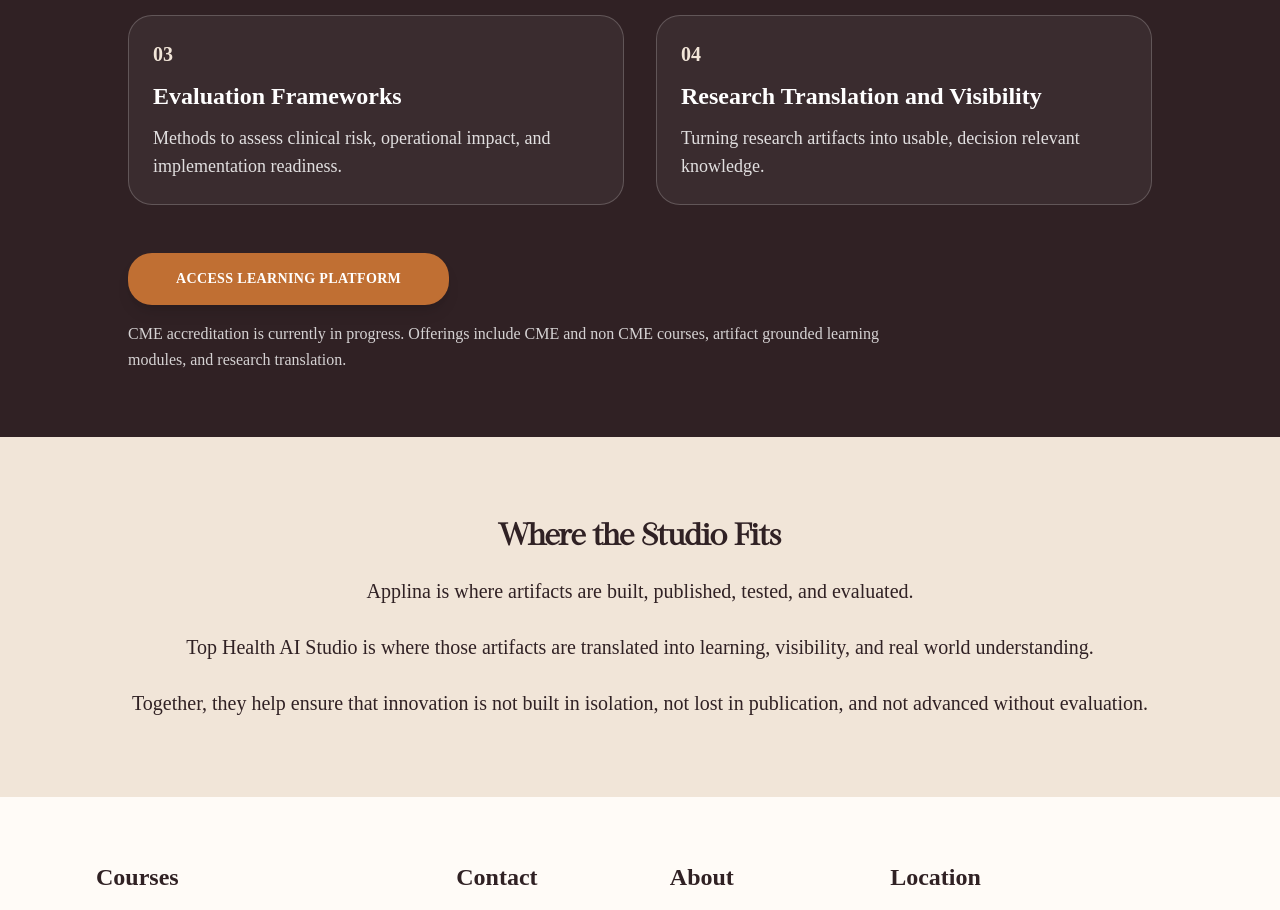
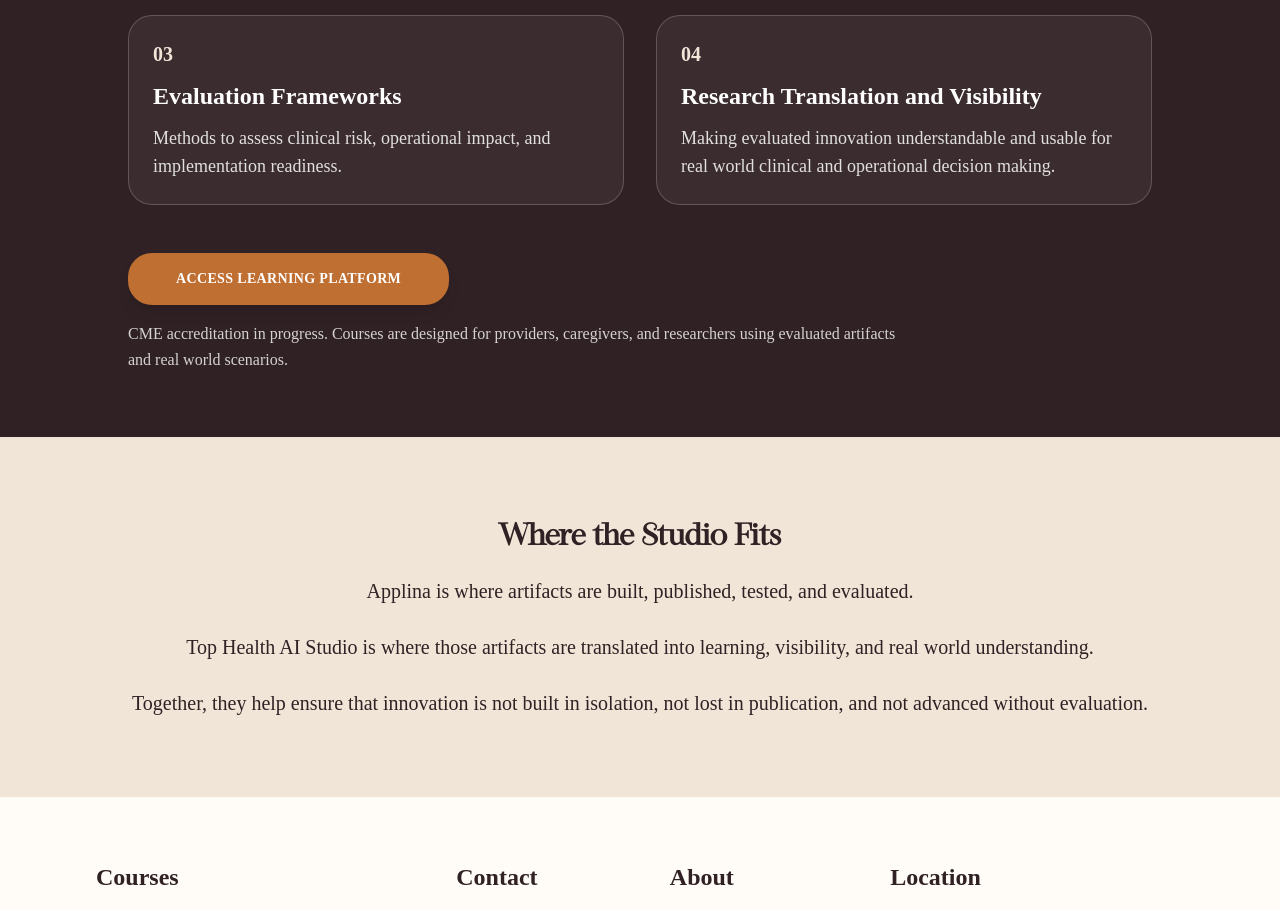
Before and after one commit to lbouayad/tophealthaistudio, a Next.js app: page / in a window 1280 px wide. Shown: the part 5400-6310 px from the top of the page. Built offline with nearby package versions, Linux system fonts and the light colour scheme.

Commit message:
Update Offerings.js

```diff
--- a/src/app/components/Home/Offerings.js
+++ b/src/app/components/Home/Offerings.js
@@ -25,7 +25,7 @@ const offerings = [
     number: "04",
     title: "Research Translation and Visibility",
     description:
-      "Turning research artifacts into usable, decision relevant knowledge.",
+      "Making evaluated innovation understandable and usable for real world clinical and operational decision making.",
   },
 ];
 
@@ -49,9 +49,11 @@ const Offerings = () => {
               <div className="text-lightBrown font-bold text-xl mb-3">
                 {item.number}
               </div>
+
               <h2 className="text-xl md:text-2xl font-semibold mb-3">
                 {item.title}
               </h2>
+
               <p className="text-white/85 text-base md:text-lg leading-relaxed">
                 {item.description}
               </p>
@@ -69,9 +71,9 @@ const Offerings = () => {
           </Link>
 
           <p className="mt-4 text-white/80 text-center lg:text-left max-w-3xl">
-            CME accreditation is currently in progress. Offerings include CME
-            and non CME courses, artifact grounded learning modules, and
-            research translation.
+            CME accreditation in progress. Courses are designed for providers,
+            caregivers, and researchers using evaluated artifacts and real
+            world scenarios.
           </p>
         </div>
       </div>
```
